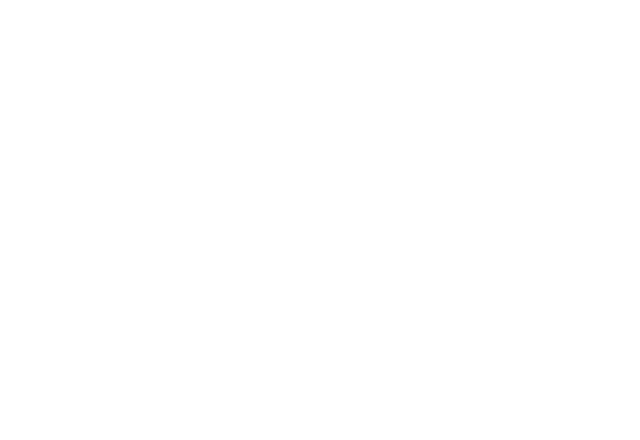
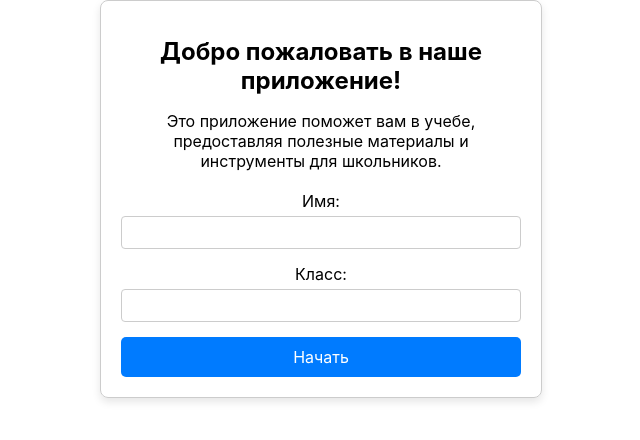
Before and after one commit to MakarenkoAI/geometry-app, a React (Create React App) app: page /intro in a window 1280 px wide. Before the commit this address had no page. Shown: the top 440 px of the page, without its empty margins (319-959 px from the left). Built offline with nearby package versions, Linux system fonts and the light colour scheme.

Commit message:
add introduction window (#8)
* add introduction window

* change classes name

```diff
--- a/src/App.js
+++ b/src/App.js
@@ -2,6 +2,7 @@
 import Home from './pages/Home/home';
 import Editor from './pages/Editor/editor';
 import Chat from './pages/Chat/chat';
+import Intro from './pages/Intro/intro';
 
 function App() {
   return (
@@ -10,6 +11,7 @@
         <Route path="/" element={<Home />} />  {/* Главная страница */}
         <Route path="/editor" element={<Editor />} />  {/* Редактор */}
         <Route path="/chat" element={<Chat />} />  {/* Чат */}
+        <Route path="/intro" element={<Intro />} />  {/* Окно знакомства с пользователем */}
       </Routes>
     </Router>
   );
--- a/src/pages/Home/home.js
+++ b/src/pages/Home/home.js
@@ -17,6 +17,9 @@
         <Link to="/chat" className="Home-link">
           Chat
         </Link>
+        <Link to="/intro" className="Home-link">
+          Intro
+        </Link>
       </header>
     </div>
   );
--- /dev/null
+++ b/src/pages/Intro/intro.css
@@ -0,0 +1,53 @@
+.intro-container {
+    max-width: 400px;
+    margin: 0 auto;
+    padding: 20px;
+    text-align: center;
+    border: 1px solid #ccc;
+    border-radius: 8px;
+    box-shadow: 0 4px 8px rgba(0, 0, 0, 0.1);
+  }
+
+  .intro-title {
+    font-size: 24px;
+    margin-bottom: 10px;
+  }
+
+  .intro-info {
+    font-size: 16px;
+    margin-bottom: 20px;
+  }
+
+  .intro-form {
+    display: flex;
+    flex-direction: column;
+  }
+
+  .intro-inputGroup {
+    margin-bottom: 15px;
+  }
+
+  .intro-inputGroup label {
+    display: block;
+    margin-bottom: 5px;
+  }
+
+  .intro-inputGroup input {
+    width: 100%;
+    padding: 2px;
+    box-sizing: border-box;
+    border: 1px solid #ccc;
+    border-radius: 4px;
+  }
+
+  .intro-button {
+    padding: 10px 15px;
+    background-color: #007BFF;
+    color: #fff;
+    border: none;
+    border-radius: 5px;
+    text-align: center;
+    text-decoration: none;
+    display: inline-block;
+    cursor: pointer;
+  }
--- /dev/null
+++ b/src/pages/Intro/intro.js
@@ -0,0 +1,44 @@
+import React, { useState } from 'react';
+import { Link } from 'react-router-dom';
+import './intro.css';
+
+function Intro() {
+  const [name, setName] = useState('');
+  const [grade, setGrade] = useState('');
+
+  return (
+    <div className="intro-container">
+      <h1 className="intro-title">Добро пожаловать в наше приложение!</h1>
+      <p className="intro-info">
+        Это приложение поможет вам в учебе, предоставляя полезные материалы и инструменты для школьников.
+      </p>
+      <form className="intro-form">
+        <div className="intro-inputGroup">
+          <label htmlFor="name">Имя:</label>
+          <input
+            type="text"
+            id="name"
+            value={name}
+            onChange={(e) => setName(e.target.value)}
+            required
+          />
+        </div>
+        <div className="intro-inputGroup">
+          <label htmlFor="grade">Класс:</label>
+          <input
+            type="text"
+            id="grade"
+            value={grade}
+            onChange={(e) => setGrade(e.target.value)}
+            required
+          />
+        </div>
+        <Link to="/editor" className="intro-button">
+          Начать
+        </Link>
+      </form>
+    </div>
+  );
+}
+
+export default Intro;
```
